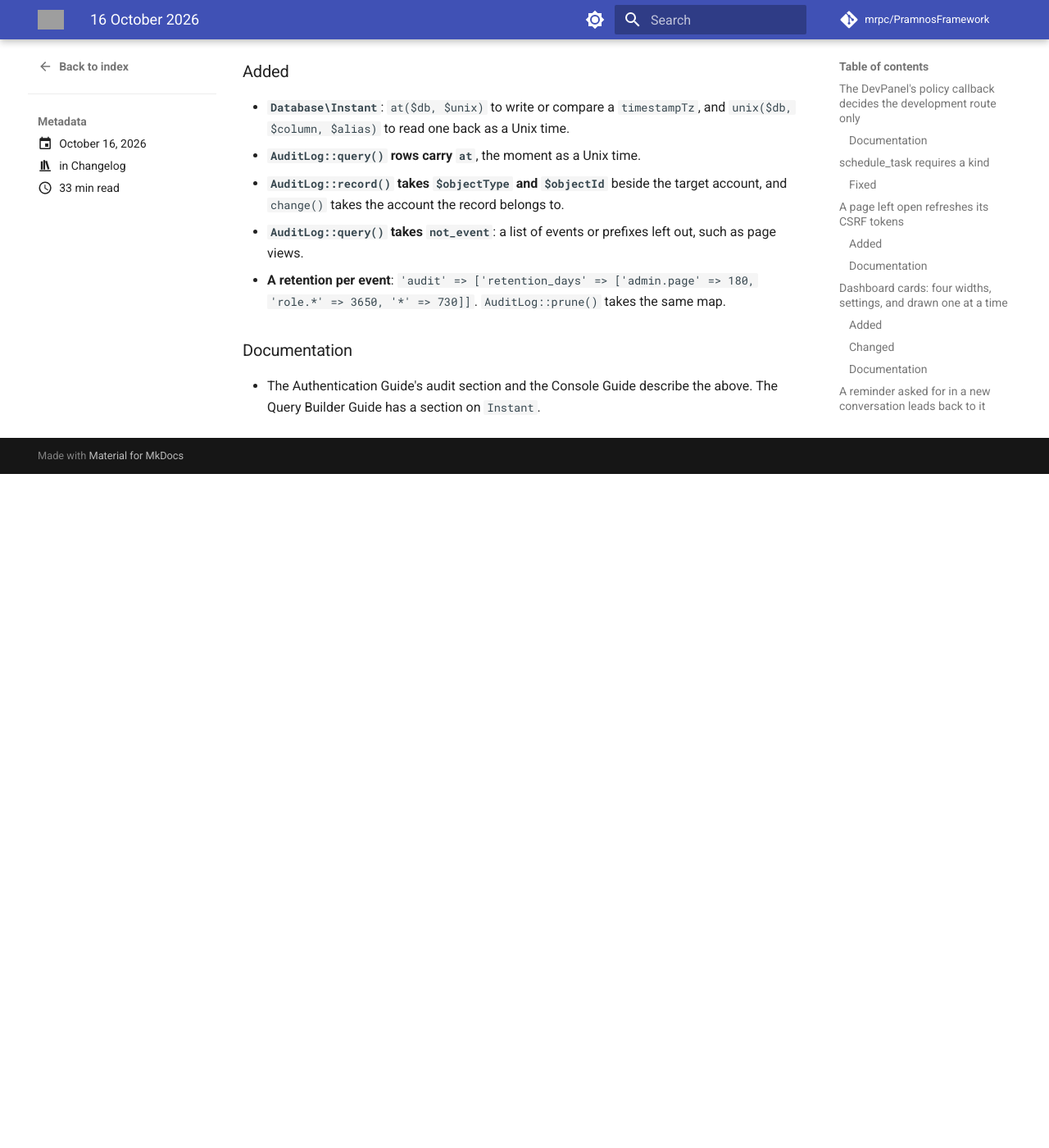
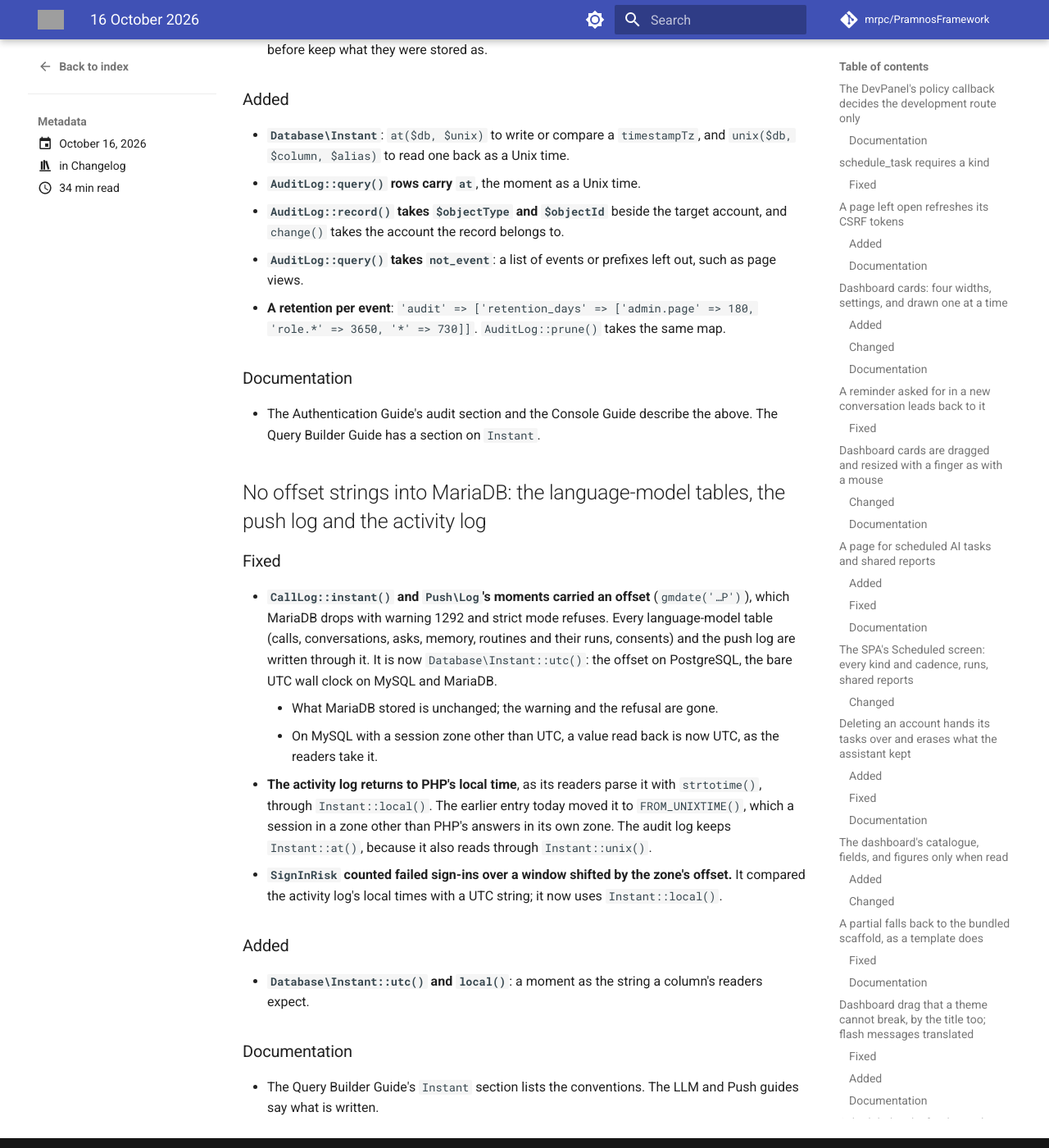
Before and after one commit to mrpc/PramnosFramework, an MkDocs documentation site: the page built from docs/version-history/posts/2026-10-16.md, in a window 1280 px wide and 1400 px high, scrolled down 32228 px. Shown: the whole window at 82% size. Built offline with MkDocs 1.6.1 and Material for MkDocs 9.7.7, drawn with Linux system fonts in a browser that asks for light colours; comment, search, counter and statistics services are not loaded; before the commit the page ends 32806 px from its top, so only the background shows below that; some of the changed text lies outside the part shown; grey boxes are pictures that could not be loaded.

Commit message:
fix(database)!: no offset strings into MariaDB — the language-model tables and the push log write through Instant::utc() (the offset on PostgreSQL, the bare UTC wall clock on MySQL/MariaDB), the activity log through Instant::local() as its readers parse it, and SignInRisk's failure window in the same convention

````diff
--- a/docs/Pramnos_LLM_Guide.md
+++ b/docs/Pramnos_LLM_Guide.md
@@ -228,8 +228,10 @@ returns false when nothing may take it.
 frozen at write time from the unit prices, so correcting a price does not restate history, and
 it is `null` for a model nobody priced: a total adding noughts for it would be confidently low.
 `CallLog::summary()` and `byModel()` say how many calls were not priced. `llm_log = 0` stops
-logging; `llm:prune` keeps 90 days. `created_at` is written and compared in UTC with its offset
-(`CallLog::instant()`), so the windows hold whatever zone PHP or the database session is in.
+logging; `llm:prune` keeps 90 days. `created_at` is written and compared in UTC
+(`CallLog::instant()`, which is `Database\Instant::utc()`): with its offset on PostgreSQL, and as
+the bare UTC wall clock on MySQL and MariaDB, which drops an offset. Either way the windows hold
+whatever zone PHP or the database session is in, and a value read back is UTC.
 
 Prices are USD per million tokens in three buckets — `cache_hit`, `cache_miss`, `output` —
 because a cached token can cost a fiftieth of an uncached one; an entry may add `off_peak` with
--- a/docs/Pramnos_QueryBuilder_Guide.md
+++ b/docs/Pramnos_QueryBuilder_Guide.md
@@ -984,10 +984,18 @@ $query->select(['*', Instant::unix($db, 'event_timestamp', 'at')]);   // each ro
 ```
 
 `Instant::at()` is `FROM_UNIXTIME()` / `to_timestamp()`, converted by the database in its
-session's zone. `Instant::unix()` is `UNIX_TIMESTAMP()` / `EXTRACT(EPOCH …)` back. A string
-carries a zone question: `date('c')` writes an offset MariaDB drops (warning 1292; strict mode
-refuses the row), and a string without one is read in the session's zone, which PHP does not
-know.
+session's zone. `Instant::unix()` is `UNIX_TIMESTAMP()` / `EXTRACT(EPOCH …)` back. Use the two
+together: a value written with `at()` and read as a string comes back in the session's zone.
+
+A column whose readers already take the string the database answers has a string to match:
+
+| | PostgreSQL | MySQL, MariaDB | Read back as |
+|---|---|---|---|
+| `Instant::utc($unix)` | `2026-10-16 09:00:00+00:00` | `2026-10-16 09:00:00` (UTC) | UTC: `new DateTimeImmutable($value, new DateTimeZone('UTC'))` |
+| `Instant::local($unix)` | `2026-10-16 12:00:00+03:00` | `2026-10-16 12:00:00` (PHP's zone) | `strtotime($value)` |
+
+The language-model tables and the push log use `utc()`; the activity log uses `local()`. Never
+`date('c')`: MariaDB drops the offset (warning 1292, and strict mode refuses the row).
 
 ## Column names with upper-case letters
 
--- a/docs/Pramnos_Upgrade_Guide.md
+++ b/docs/Pramnos_Upgrade_Guide.md
@@ -973,6 +973,7 @@ Full reference: [v1.1 release notes](version-history/posts/2026-04-19-v1-1-relea
 | **Page cache and cookies** | A page that queued a cookie with `setcookie()` — other than `harmlessCookies` (`lastseen`, `visitorid`) — is no longer stored; a visitor carrying the framework's remember-me `logged` cookie now bypasses the cache. | A page that sets a cookie of its own and should still be cached: add the cookie's name to `harmlessCookies`, or set it from JavaScript. Expect fewer hits from remembered visitors: they were served the anonymous page before. |
 | **"Log in as"** | A plain `loginById()` for another account ends the administrator's token, so coming back needs a sign-in. `Auth::impersonate()` keeps a way back. | Replace a "log in as" built on `loginById()` with `Auth::impersonate($id)` (or POST `Users/loginas/{id}`), print `Impersonation::banner(sURL . 'Impersonation')` in the theme, and run `migrate` (`impersonations`). |
 | **`pf-image.js` is a framework script; the profile picture is cropped first** | New `assets/js/pf-image.js` ships, and the `framework_scripts` health check lists it as missing until it is published. The scaffolded profile pages load it; with Cropper.js installed, choosing a picture opens a crop dialog and sends the cropped square at once, without **Upload**. | Run `project:resync --js --all`, and `project:install cropperjs` for the dialog. A profile view of your own adds `ProfilePhoto::uploadAttributes()` to the picture input, an `<img id="profile-photo-preview">` and `ImageUpload::assets()`. Set `profile_photo_upload_size` for a size other than 512. |
+| **Moments without an offset on MySQL and MariaDB** | The language-model tables and the push log write the bare UTC wall clock on MySQL/MariaDB (`Instant::utc()`), the activity log PHP's local time (`Instant::local()`). PostgreSQL keeps the offset. | Nothing on MariaDB or on a UTC session: what is stored is what was stored. On MySQL 8 with a session in another zone, rows written before keep their stored moment and read back shifted by the offset, as they did before; new rows read back right. A routine scheduled before the update can fire once early or late by that offset, and then follows the new rows. |
 | **`img-src` allows `blob:`; `project:resync` syncs `components.css`; activity details are redacted** | The framework's CSP allows `blob:` images. A plain `project:resync` also refreshes `www/assets/css/components.css` from the theme `scaffold_theme` names, keeping a copy the project changed. A secret-named key in `ActivityLog::record()` details is stored as `[redacted]`. | Nothing for most. A project whose `components.css` predates the record `init` keeps is reported `kept`: compare it, then `project:resync --css --overwrite`. A screen that showed a token or password from activity details shows `[redacted]`, which is the point. |
 | **The activity log with the `auth` feature off** | `ActivityLog::record()` writes whenever `authserver.user_activity_log` exists; it skipped every event while the `auth` feature was off. | Nothing to change. An application with the feature off but the table in place now gets its sign-in, impersonation and data events recorded; expect the table to grow. |
 | **`Users/endsession` takes `sid`; the page cache keys from the arriving query** | `Users/endsession` ends the session whose `sid` is POSTed; a `visitorid` field is ignored. A page whose controller rewrites `$_GET` is now served from the cache, where before it was stored and never hit. | A form of your own that POSTs `visitorid` to `Users/endsession` sends `sid` instead. Check that a page that rewrites `$_GET` is really public, since it now gets cache hits. |
--- a/docs/version-history/posts/2026-10-16.md
+++ b/docs/version-history/posts/2026-10-16.md
@@ -55,6 +55,7 @@ Forty-eight entries today:
 - Which OAuth scopes a person may grant, by role
 - The crop dialog zooms with a slider
 - The audit log's moments on MariaDB, objects beside targets, exclusions and a retention per event
+- No offset strings into MariaDB: the language-model tables, the push log and the activity log
 
 <!-- more -->
 
@@ -1101,3 +1102,32 @@ FW-152.
 
 - The Authentication Guide's audit section and the Console Guide describe the above. The Query
   Builder Guide has a section on `Instant`.
+
+## No offset strings into MariaDB: the language-model tables, the push log and the activity log
+
+### Fixed
+
+- **`CallLog::instant()` and `Push\Log`'s moments carried an offset** (`gmdate('…P')`), which
+  MariaDB drops with warning 1292 and strict mode refuses. Every language-model table (calls,
+  conversations, asks, memory, routines and their runs, consents) and the push log are written
+  through it. It is now `Database\Instant::utc()`: the offset on PostgreSQL, the bare UTC wall
+  clock on MySQL and MariaDB.
+    - What MariaDB stored is unchanged; the warning and the refusal are gone.
+    - On MySQL with a session zone other than UTC, a value read back is now UTC, as the readers
+      take it.
+- **The activity log returns to PHP's local time**, as its readers parse it with `strtotime()`,
+  through `Instant::local()`. The earlier entry today moved it to `FROM_UNIXTIME()`, which a
+  session in a zone other than PHP's answers in its own zone. The audit log keeps
+  `Instant::at()`, because it also reads through `Instant::unix()`.
+- **`SignInRisk` counted failed sign-ins over a window shifted by the zone's offset.** It
+  compared the activity log's local times with a UTC string; it now uses `Instant::local()`.
+
+### Added
+
+- **`Database\Instant::utc()` and `local()`**: a moment as the string a column's readers
+  expect.
+
+### Documentation
+
+- The Query Builder Guide's `Instant` section lists the conventions. The LLM and Push guides say
+  what is written.
````
Also changed, not shown: other parts of docs/version-history/posts/2026-10-16.md (+1 -1 lines), docs/Pramnos_Push_Guide.md (+3 -2 lines), 6 other files.
